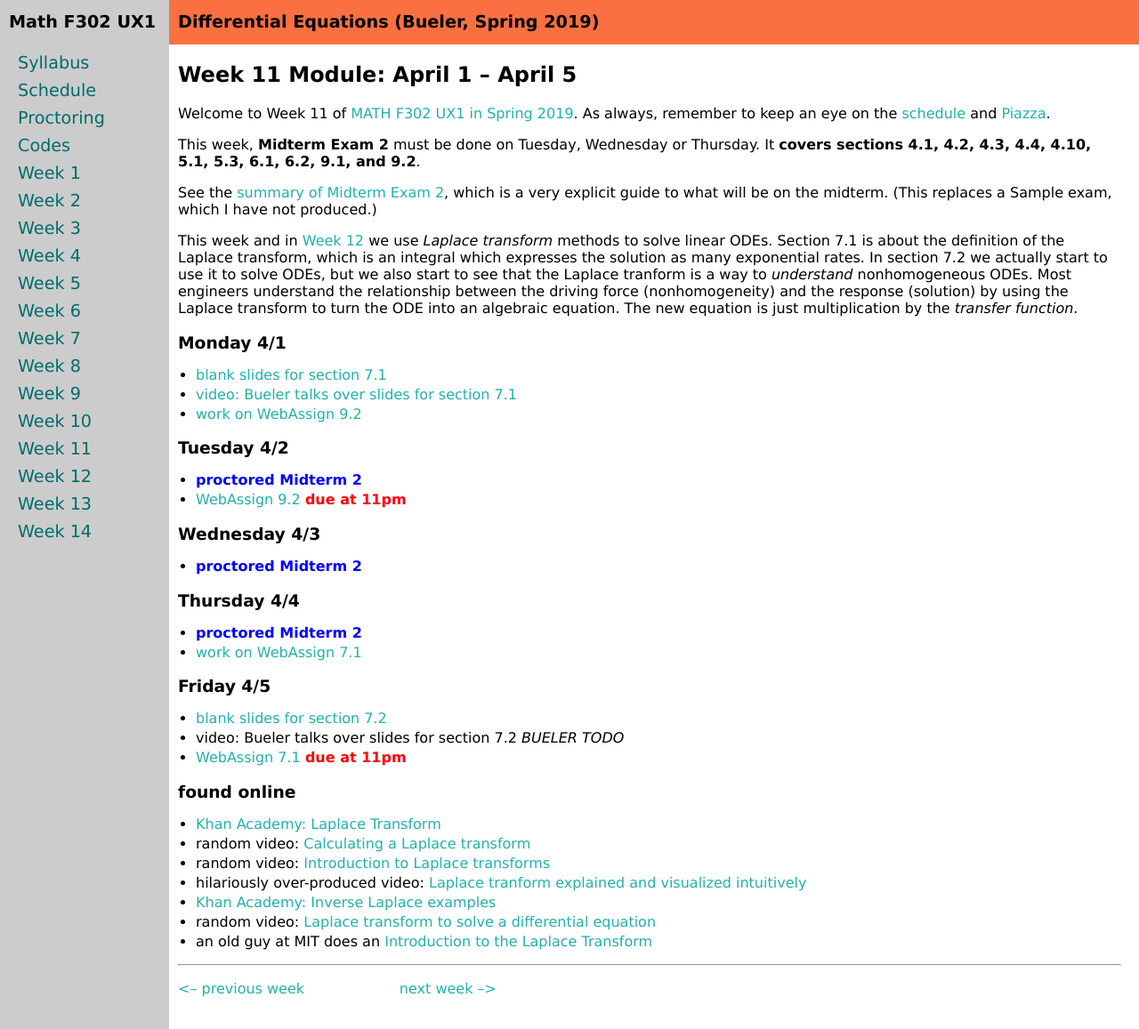
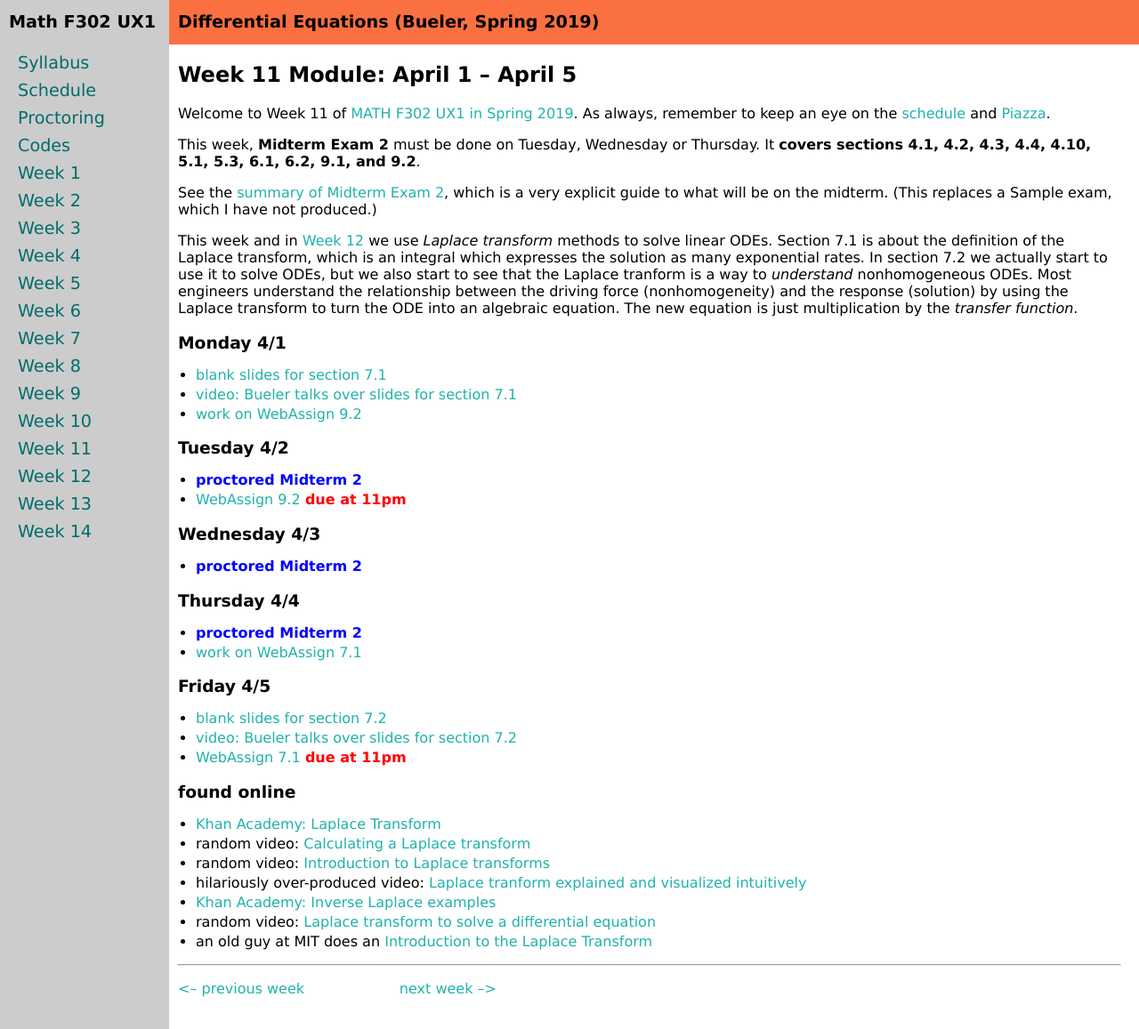
Before and after one commit to bueler/math302, a Jekyll site: the page built from week11.md, in a window 1280 px wide and 1157 px high. Shown: the whole window at 89% size. Built offline with Jekyll 4.4.1, drawn with Linux system fonts in a browser that asks for light colours.

Commit message:
voice over done for 7.2

```diff
--- a/week11.md
+++ b/week11.md
@@ -31,7 +31,7 @@ This week and in [Week 12](week12) we use _Laplace transform_ methods to solve l
 
 ### Friday 4/5
 * [blank slides for section 7.2](assets/slides/7-2.pdf)
-* video: Bueler talks over slides for section 7.2 _BUELER TODO_
+* [video: Bueler talks over slides for section 7.2](https://expl.ai/AGMLMME)
 * [WebAssign 7.1](https://www.webassign.net/) <span style="color:red">**due at 11pm**</span>
 
 ### found online
```
